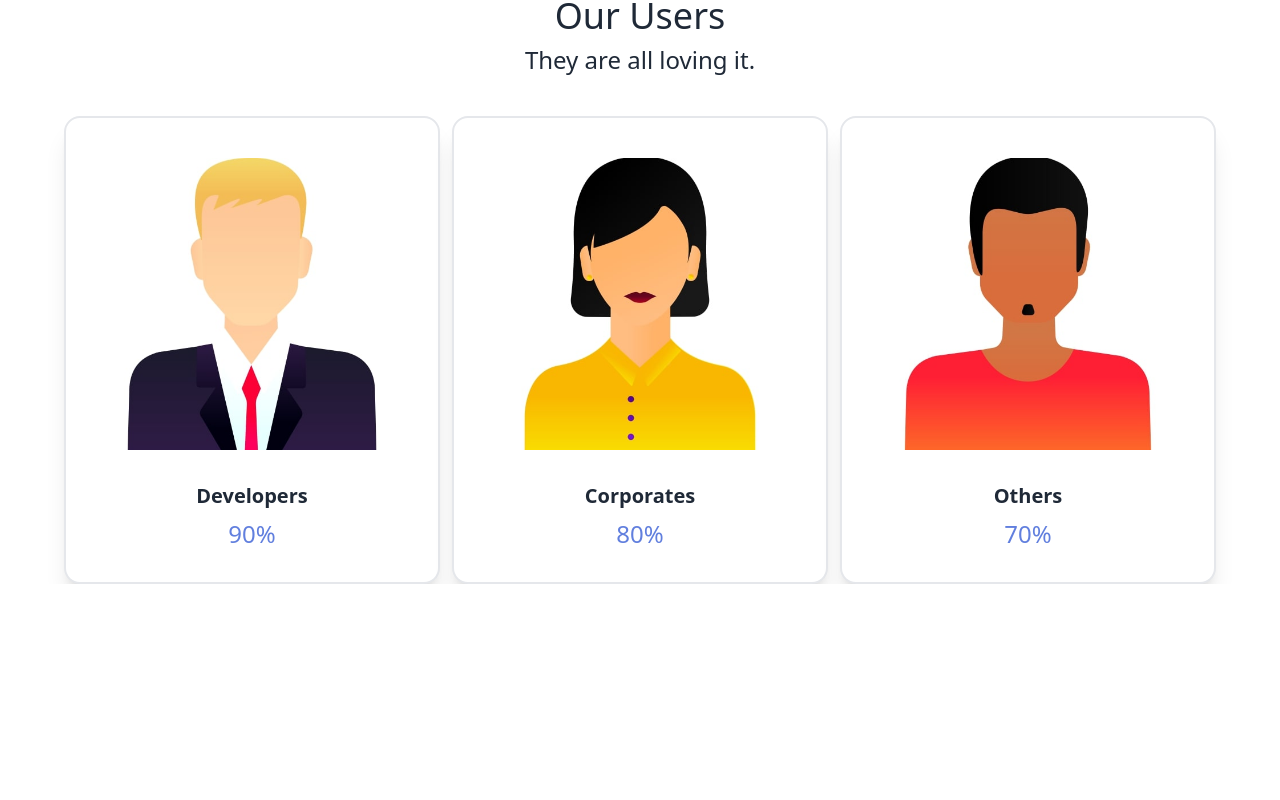
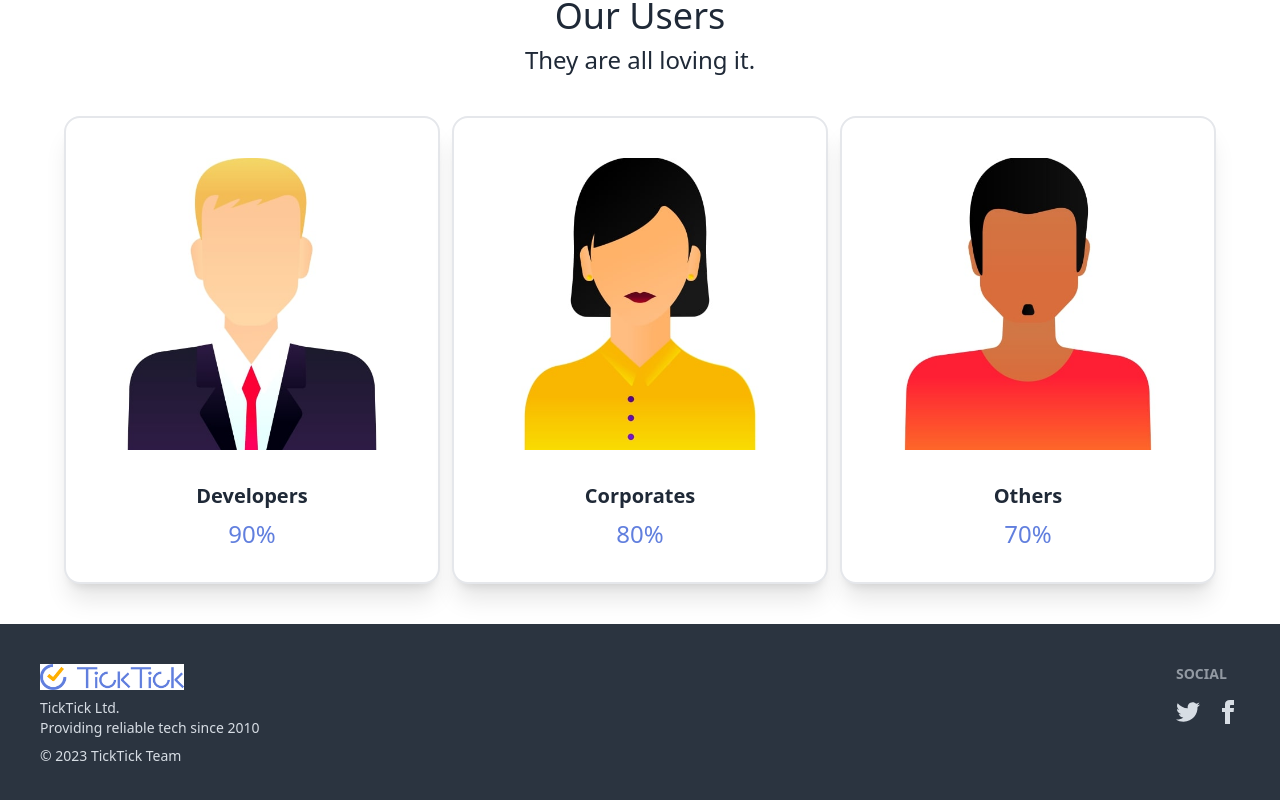
Before and after one commit to Saifulkhandaker/task-management-client, a React (Vite) app: page / in a window 1280 px wide. Shown: the part 946-1746 px from the top of the page. Before the commit the page ends 1530 px from the top, so only its background shows below. Built offline with nearby package versions, Linux system fonts and the light colour scheme.

Commit message:
footer added

```diff
--- a/src/Components/Banner.jsx
+++ b/src/Components/Banner.jsx
@@ -1,3 +1,4 @@
+import { Link } from "react-router-dom";
 import banner from "../assets/images/Banner.png"
 
 const Banner = () => {
@@ -9,7 +10,7 @@
                     <div>
                     <h1 className="text-5xl font-medium">Stay Organized <br /> Stay Creative</h1>
                     <p className="py-6 text-lg">Join millions of people to capture ideas, organize life, and do something creative everyday.</p>
-                    <button className="btn text-white font-bold bg-[#6C8EFB]">Let's Explore</button>
+                    <Link to="/dashboard"><button className="btn text-white font-bold bg-[#6C8EFB]">Let's Explore</button></Link>
                     </div>
                 </div>
             </div>
--- /dev/null
+++ b/src/Components/Footer.jsx
@@ -0,0 +1,24 @@
+import logo from '../assets/images/logo.png';
+
+const Footer = () => {
+    return (
+        <div>
+            <footer className="footer p-10 bg-neutral text-neutral-content flex justify-between">
+                <aside>
+                    <img className='w-36' src={logo} alt="" />
+                    <p>TickTick Ltd.<br/>Providing reliable tech since 2010</p>
+                    <p>© 2023 TickTick Team</p>
+                </aside>
+                <nav>
+                    <header className="footer-title">Social</header>
+                    <div className="grid grid-flow-col gap-4">
+                        <a href='https://twitter.com/intent/user?screen_name=ticktick'><svg xmlns="http://www.w3.org/2000/svg" width="24" height="24" viewBox="0 0 24 24" className="fill-current"><path d="M24 4.557c-.883.392-1.832.656-2.828.775 1.017-.609 1.798-1.574 2.165-2.724-.951.564-2.005.974-3.127 1.195-.897-.957-2.178-1.555-3.594-1.555-3.179 0-5.515 2.966-4.797 6.045-4.091-.205-7.719-2.165-10.148-5.144-1.29 2.213-.669 5.108 1.523 6.574-.806-.026-1.566-.247-2.229-.616-.054 2.281 1.581 4.415 3.949 4.89-.693.188-1.452.232-2.224.084.626 1.956 2.444 3.379 4.6 3.419-2.07 1.623-4.678 2.348-7.29 2.04 2.179 1.397 4.768 2.212 7.548 2.212 9.142 0 14.307-7.721 13.995-14.646.962-.695 1.797-1.562 2.457-2.549z"></path></svg></a>
+                        <a href='https://www.facebook.com/TickTickApp/'><svg xmlns="http://www.w3.org/2000/svg" width="24" height="24" viewBox="0 0 24 24" className="fill-current"><path d="M9 8h-3v4h3v12h5v-12h3.642l.358-4h-4v-1.667c0-.955.192-1.333 1.115-1.333h2.885v-5h-3.808c-3.596 0-5.192 1.583-5.192 4.615v3.385z"></path></svg></a>
+                    </div>
+                </nav>
+            </footer>
+        </div>
+    );
+};
+
+export default Footer;
--- a/src/Components/Users.jsx
+++ b/src/Components/Users.jsx
@@ -4,7 +4,7 @@
 
 const Users = () => {
     return (
-        <div className='mt-16 w-[90%] mx-auto'>
+        <div className='mt-16 w-[90%] mx-auto mb-10'>
             <h1 className='text-center text-4xl font-medium'>Our Users</h1>
             <p className='text-center text-2xl mt-2'>They are all loving it.</p>
             <div className='mt-10    grid grid-cols-3 gap-3'>
--- a/src/Layout/Mainlayout.jsx
+++ b/src/Layout/Mainlayout.jsx
@@ -1,5 +1,6 @@
 import { Outlet } from "react-router-dom";
 import Navbar from "../Components/Navbar";
+import Footer from "../Components/Footer";
 
 
 const Mainlayout = () => {
@@ -7,6 +8,7 @@
         <div>
             <Navbar></Navbar>
             <Outlet></Outlet>
+            <Footer></Footer>
         </div>
     );
 };
```
